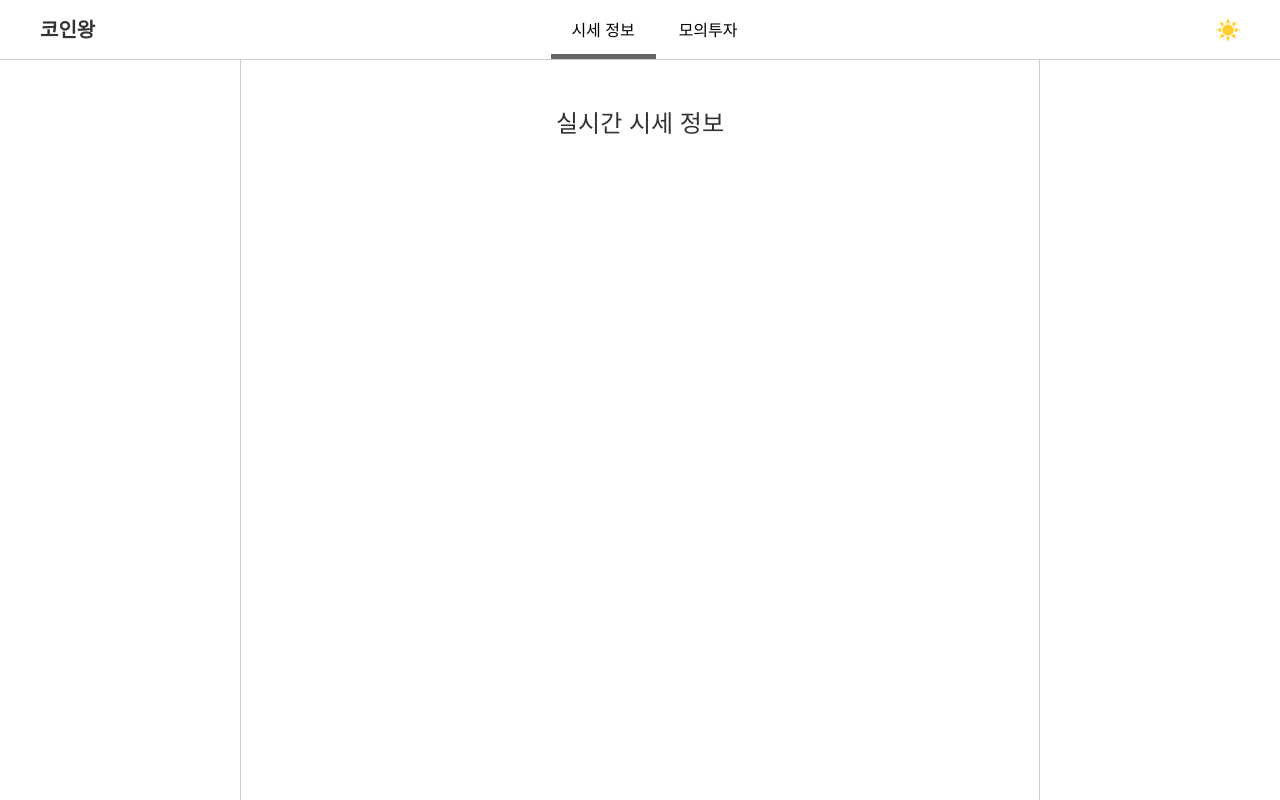
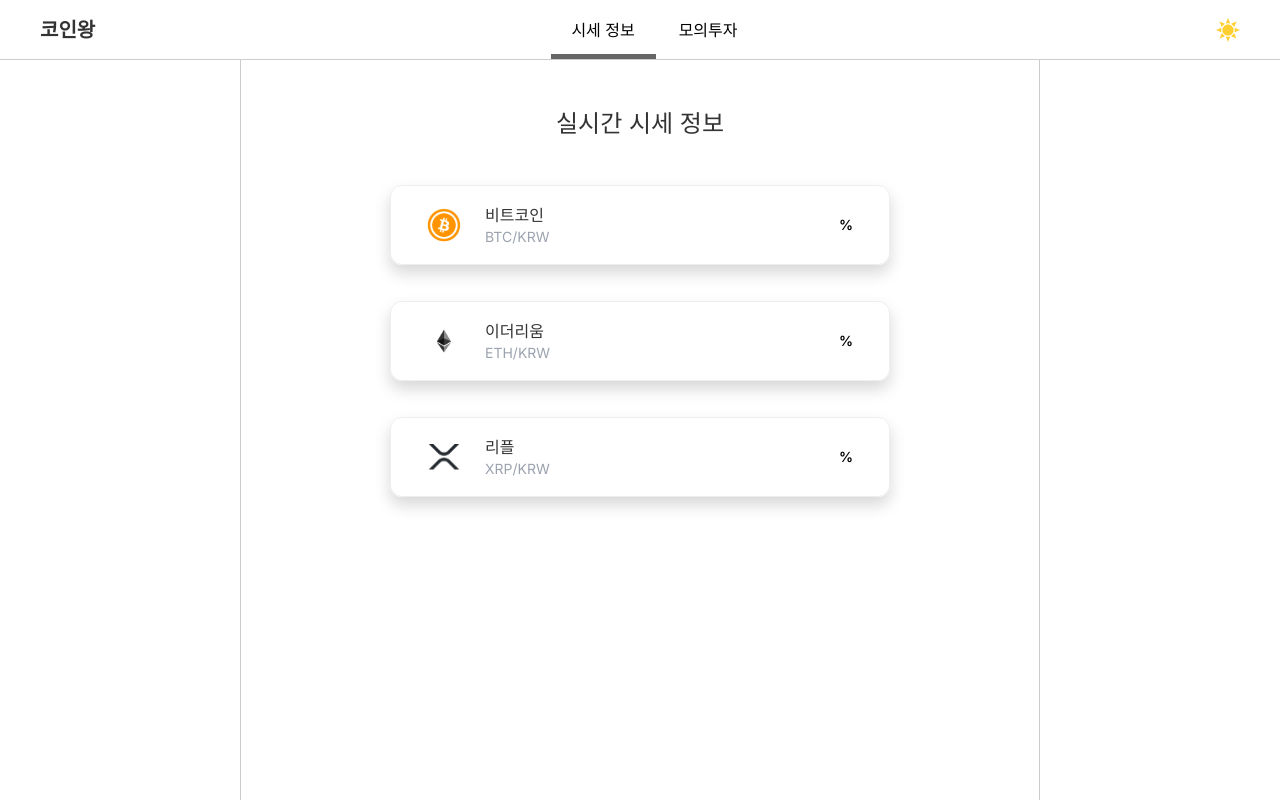
Before and after one commit to kwangminini/Coin-King, a Next.js app: page / in a window 1280 px wide. Built offline with nearby package versions, Linux system fonts and the light colour scheme; no server answers.

Commit message:
refactor: change coin state structure

```diff
--- a/src/constants/coins.ts
+++ b/src/constants/coins.ts
@@ -1,21 +1,25 @@
-export interface ICoins {
+export interface ICoinInfo {
+  id: string
   icon: string
   name: string
   unit: string
 }
 
-export const coins: ICoins[] = [
+export const coinInfo: ICoinInfo[] = [
   {
+    id: 'btc',
     icon: '/btc.svg',
     name: '비트코인',
     unit: 'BTC/KRW',
   },
   {
+    id: 'eth',
     icon: '/eth.svg',
     name: '이더리움',
     unit: 'ETH/KRW',
   },
   {
+    id: 'xrp',
     icon: '/xrp.svg',
     name: '리플',
     unit: 'XRP/KRW',
```
